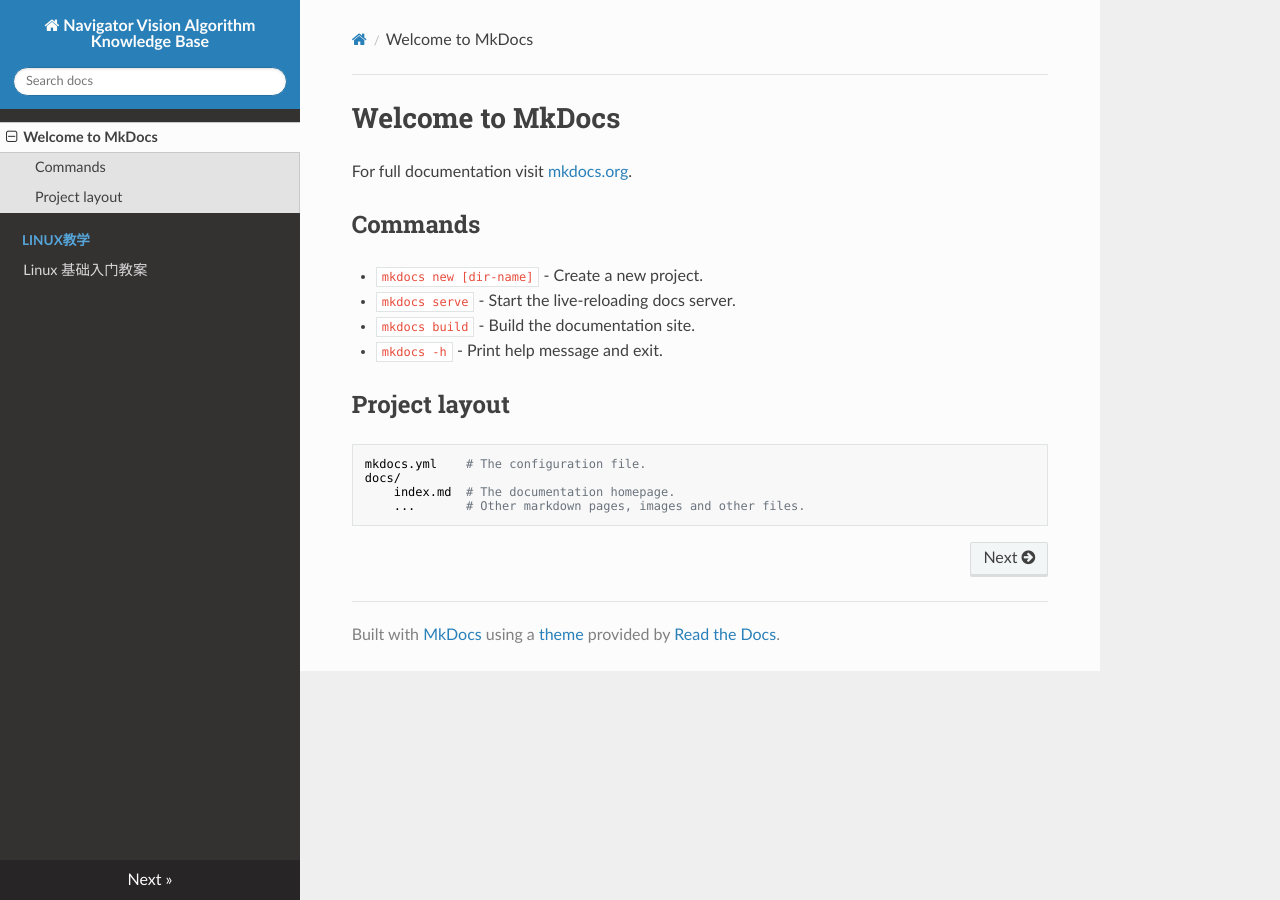
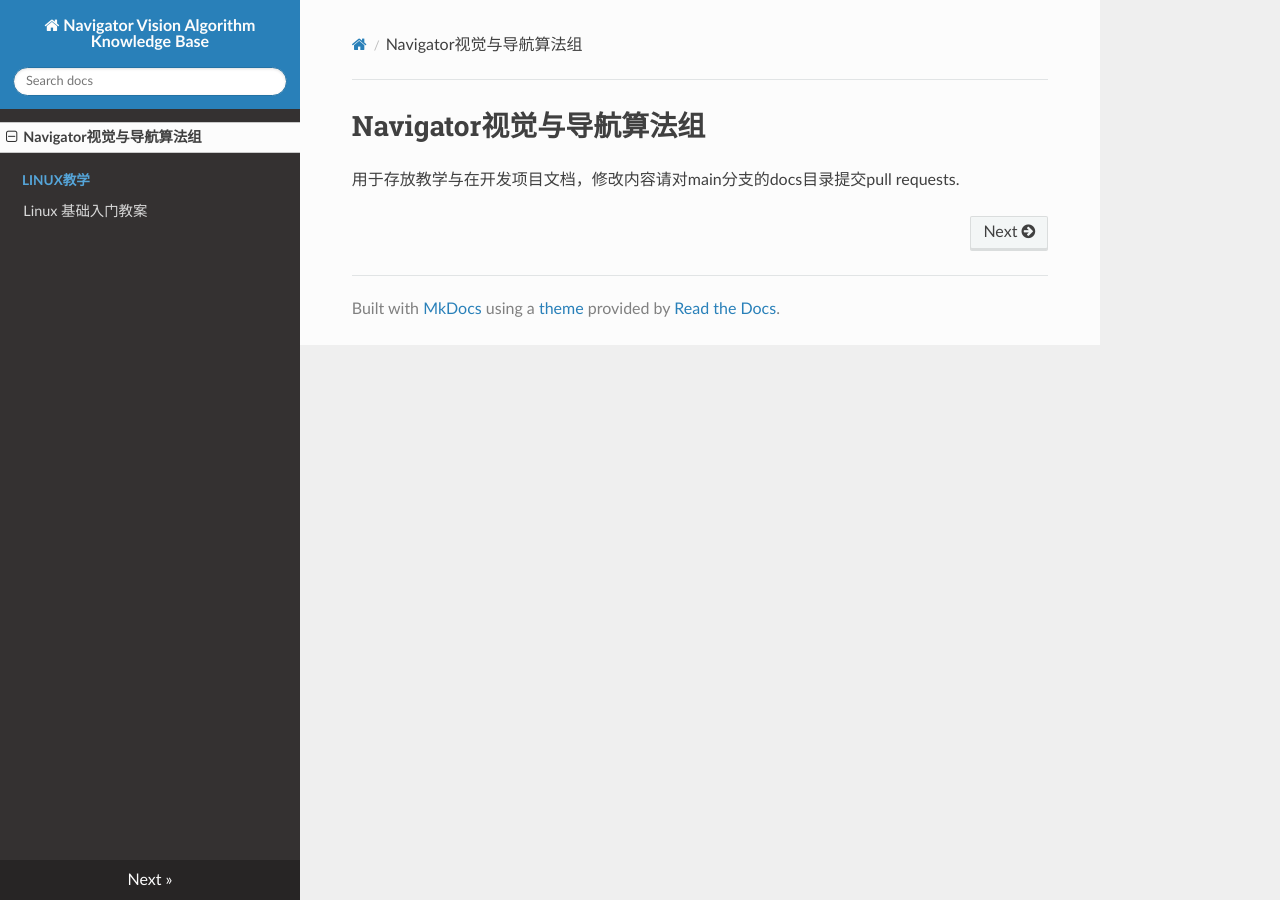
Before and after one commit to Navigator-Vision-Algorithm-Team/knowledge-base, an MkDocs documentation site: the page built from docs/index.md, in a window 1280 px wide. Built offline with MkDocs 1.6.1, drawn with Linux system fonts in a browser that asks for light colours; nearby versions of some CDN libraries.

Commit message:
修改主页

```diff
--- a/docs/index.md
+++ b/docs/index.md
@@ -1,17 +1,5 @@
-# Welcome to MkDocs
+# Navigator视觉与导航算法组
 
-For full documentation visit [mkdocs.org](https://www.mkdocs.org).
 
-## Commands
 
-* `mkdocs new [dir-name]` - Create a new project.
-* `mkdocs serve` - Start the live-reloading docs server.
-* `mkdocs build` - Build the documentation site.
-* `mkdocs -h` - Print help message and exit.
-
-## Project layout
-
-    mkdocs.yml    # The configuration file.
-    docs/
-        index.md  # The documentation homepage.
-        ...       # Other markdown pages, images and other files.
+用于存放教学与在开发项目文档，修改内容请对main分支的docs目录提交pull requests.
```
Also changed, not shown: site/index.html.
